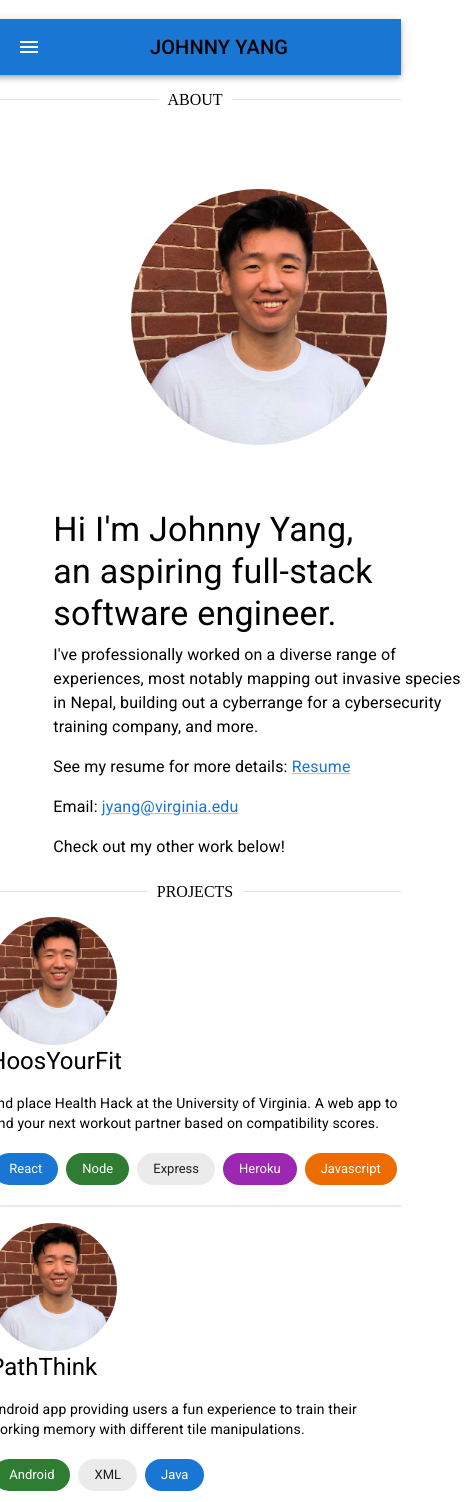
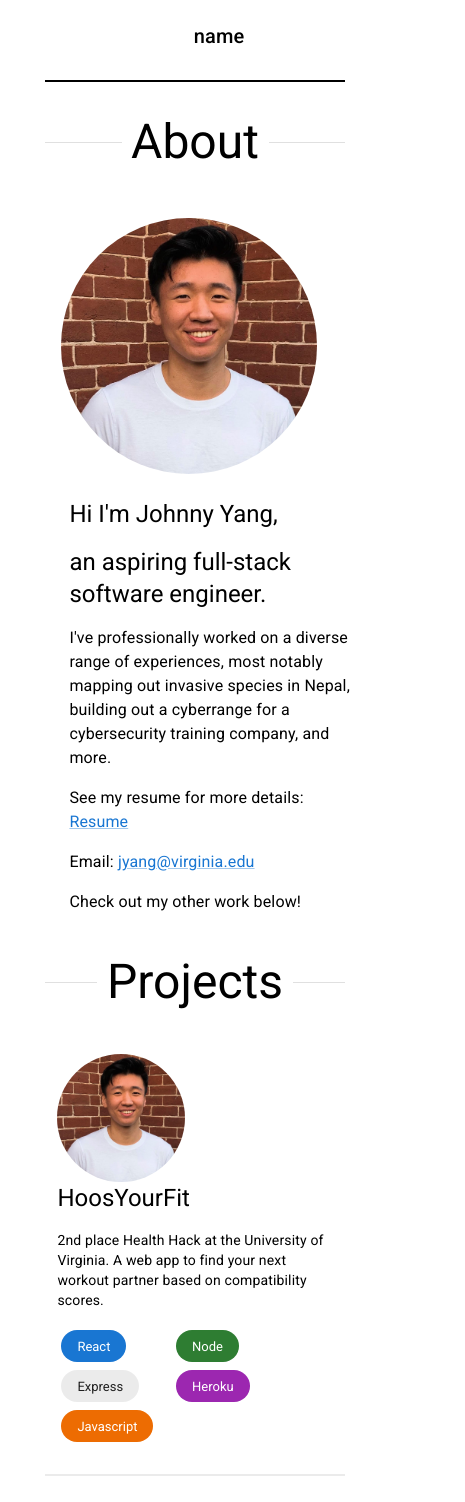
Before and after one commit to johnny-yang-4102/johnny-yang-4102.github.io, a React (Create React App) app: page / in a window 390 px wide. Shown: the top 1502 px of the page, 465 px wide, since content can reach past the window. Built offline with nearby package versions, Linux system fonts and the light colour scheme.

Commit message:
Couple of fixes
1. Fix navbar spacing issue
2. Fix responsiveness of tech list in projects

```diff
--- a/src/App.js
+++ b/src/App.js
@@ -2,17 +2,17 @@ import NavBar from "./components/NavBar";
 import AboutSection from "./components/AboutSection";
 import ProjectSection from "./components/ProjectSection";
 import ContactSection from "./components/ContactSection";
-import { Stack, Divider } from "@mui/material";
+import { Stack, Divider, Typography } from "@mui/material";
 
 function App() {
   return (
-    <Stack spacing={2} direction="column">
+    <Stack spacing={4} direction="column">
       <NavBar/>
-      <Divider textAlign="center" sx={{ borderBottomWidth: 5 }}>ABOUT</Divider>
+      <Divider textAlign="center" variant="inset"><Typography variant="h3">About</Typography></Divider>
       <AboutSection/>
-      <Divider textAlign="center" >PROJECTS</Divider>
+      <Divider textAlign="center" ><Typography variant="h3">Projects</Typography></Divider>
       <ProjectSection/>
-      <Divider textAlign="center">CONTACT</Divider>
+      <Divider textAlign="center"><Typography variant="h3">Contact</Typography></Divider>
       <ContactSection/>
     </Stack>
   );
--- a/src/components/AboutSection.js
+++ b/src/components/AboutSection.js
@@ -9,18 +9,19 @@ import './components.css'
 
 const AboutSection = () => {
   return (
-    <Grid container spacing={8}   justifyContent="center" >
+    <Grid container spacing={2} justifyContent="center">
 
-      <Grid item xs="auto">
+
+      <Grid item xs={12} sm="auto">
         <Avatar alt="Johnny Yang" src={Pic} sx={{ width: 256, height: 256 }} />
       </Grid>
 
-      <Grid item xs={12} sm={5} >
-        <Typography variant="h4">
+      <Grid item xs={12} sm={6} >
+        <Typography variant="h5" className="spacing">
           Hi I'm Johnny Yang,
         </Typography>
 
-        <Typography variant="h4">
+        <Typography variant="h5" className="spacing">
           an aspiring full-stack software engineer.
         </Typography>
         <Typography variant="body1" className="spacing">
--- a/src/components/NavBar.js
+++ b/src/components/NavBar.js
@@ -8,13 +8,10 @@ import Typography from '@mui/material/Typography';
 import Menu from '@mui/material/Menu';
 import MenuIcon from '@mui/icons-material/Menu';
 import Container from '@mui/material/Container';
-import Avatar from '@mui/material/Avatar';
 import Button from '@mui/material/Button';
-import Tooltip from '@mui/material/Tooltip';
 import MenuItem from '@mui/material/MenuItem';
 
-const pages = ['ABOUT', 'PROJECTS', 'CONTACT'];
-const settings = ['Profile', 'Account', 'Dashboard', 'Logout'];
+const pages = ['About', 'Projects', 'Contact'];
 
 const NavBar = () => {
   const [anchorElNav, setAnchorElNav] = React.useState(null);
@@ -29,21 +26,25 @@ const NavBar = () => {
 
 
   return (
-    <AppBar position="static">
+    <AppBar position="static" elevation={0} sx={{background: "#FFFFFF", borderBottom: 2, paddingBottom: 2, borderColor: "#000000"}}>
       <Container maxWidth="xl">
-        <Toolbar disableGutters color="white">
+        <Toolbar disableGutters sx={{display: { xs: 'flex' }, flexDirection: "row", justifyContent: "space-between"}}>
+
+          {/* LOGO */}
           <Typography
-            variant="h5"
+            variant="h2"
             noWrap
             component="div"
             color="black"
             sx={{ mr: 2, display: { xs: 'none', md: 'flex' } }}
           >
-            JOHNNY YANG
+            Johnny Yang
           </Typography>
 
           {/*Drawer - small screen  */}
-          <Box sx={{ flexGrow: 1, display: { xs: 'flex', md: 'none' } }}>
+          <Box sx={{ flexGrow: 1, display: { xs: 'flex', md: 'none'} }}>
+
+            {/* Menu triple bar */}
             <IconButton
               size="large"
               aria-label="account of current user"
@@ -90,11 +91,12 @@ const NavBar = () => {
             color="black"
             sx={{ flexGrow: 1, display: { xs: 'flex', md: 'none' } }}
           >
-            JOHNNY YANG
+            name
           </Typography>
 
+          {/* Issue */}
           {/* ABOUT, PROJECTS, CONTACT - full screen */}
-          <Box sx={{ flexGrow: 1, display: { xs: 'none', md: 'flex' } }}>
+          <Box sx={{ display: { xs: 'none', md: 'flex' },  alignItems: "flex-end" }}>
             {pages.map((page) => (
               <Button
                 key={page}
--- a/src/components/Project.js
+++ b/src/components/Project.js
@@ -1,22 +1,30 @@
 import React from "react"
-import { Chip, Typography, Avatar, Stack} from "@mui/material"
+import { Chip, Typography, Avatar, Stack, Grid } from "@mui/material"
 import Pic from "./../profile.jpg"
 import "./components.css"
 
 const Project = ({ title, description, technologies, link }) => {
 
-  console.log(technologies)
   return (
     <a className="project-link" href={link} target="_blank" rel="noopener noreferrer">
       <Stack direction={{ xs: 'column', sm: 'row' }} className="project-div">
-        <Avatar alt="Johnny Yang" xs="auto" src={Pic} sx={{ width: 128, height: 128, mr: 2}} />
+        <Avatar alt="Johnny Yang" xs="auto" src={Pic} sx={{ width: 128, height: 128, mr: 2 }} />
 
         <Stack direction="column" spacing={2}>
           <Typography variant="h5">{title}</Typography>
           <Typography variant="body2">{description}</Typography>
-          <Stack direction="row">
-          {technologies.map(technology => <Chip key={technology.id} label={technology.name} color={technology.color} variant="filled" sx={{ p: 0.5, m: 0.5 }} />)}
-            </Stack>
+
+          {/* Change when reaching 290 size */}
+          {/* Display none here when sm size */}
+
+          {/* <Stack direction="row" sx={{display: { xl: "none", }}}>
+            {technologies.map(technology => <Chip key={technology.id} label={technology.name} color={technology.color} variant="filled" sx={{ p: 0.5, m: 0.5 }} />)}
+          </Stack> */}
+
+
+          <Grid container sx={{ display: { md: "flex"} }}>
+            {technologies.map(technology => <Grid item xs={5} sm={4} md={2} lg={1.5}><Chip key={technology.id} label={technology.name} color={technology.color} variant="filled" sx={{ p: 0.5, m: 0.5 }} /> </Grid>)}
+          </Grid>
         </Stack>
 
       </Stack>
--- a/src/components/components.css
+++ b/src/components/components.css
@@ -3,6 +3,7 @@
 .about-section {
     display: flex;
     flex-direction: row;
+
 
 }
 
@@ -11,7 +12,7 @@
 }
 
 .spacing {
-    padding: 8px 0 8px 0;
+    padding: 8px 8px 8px 8px;
 }
 
 
@@ -25,6 +26,7 @@
 .project-div{
     display: flex;
     flex-direction: row;
+    padding: 12px;
 }
 .project-div:hover {
     background-color: rgba(224, 224, 224, 0.5);
--- a/src/index.css
+++ b/src/index.css
@@ -1,6 +1,6 @@
 #root {
     display: flex;
     justify-content: center;
-    margin: 5% 20% 5% 20%;
+    margin: 1% 10% 1% 10%;
 
 }
```
